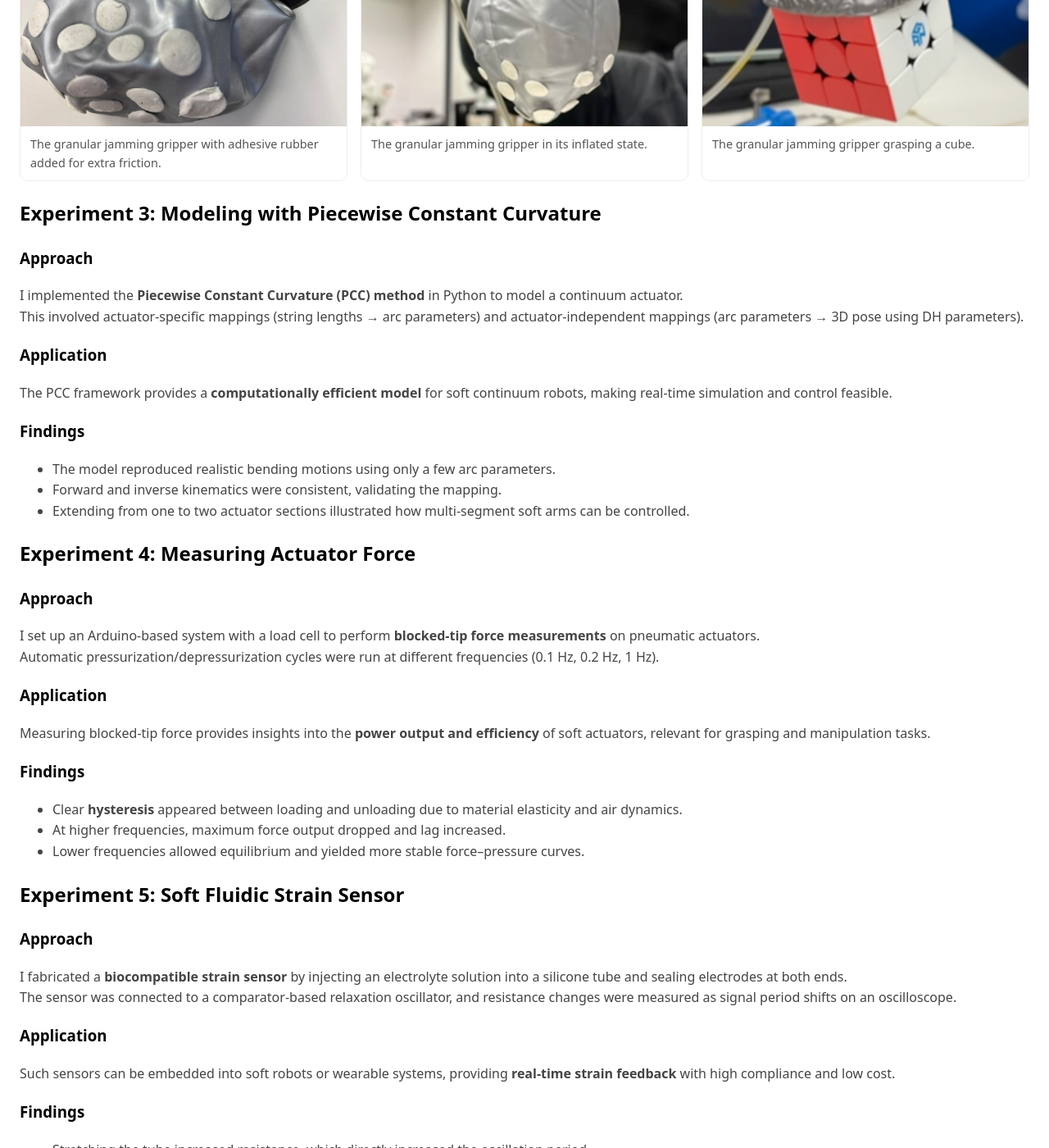
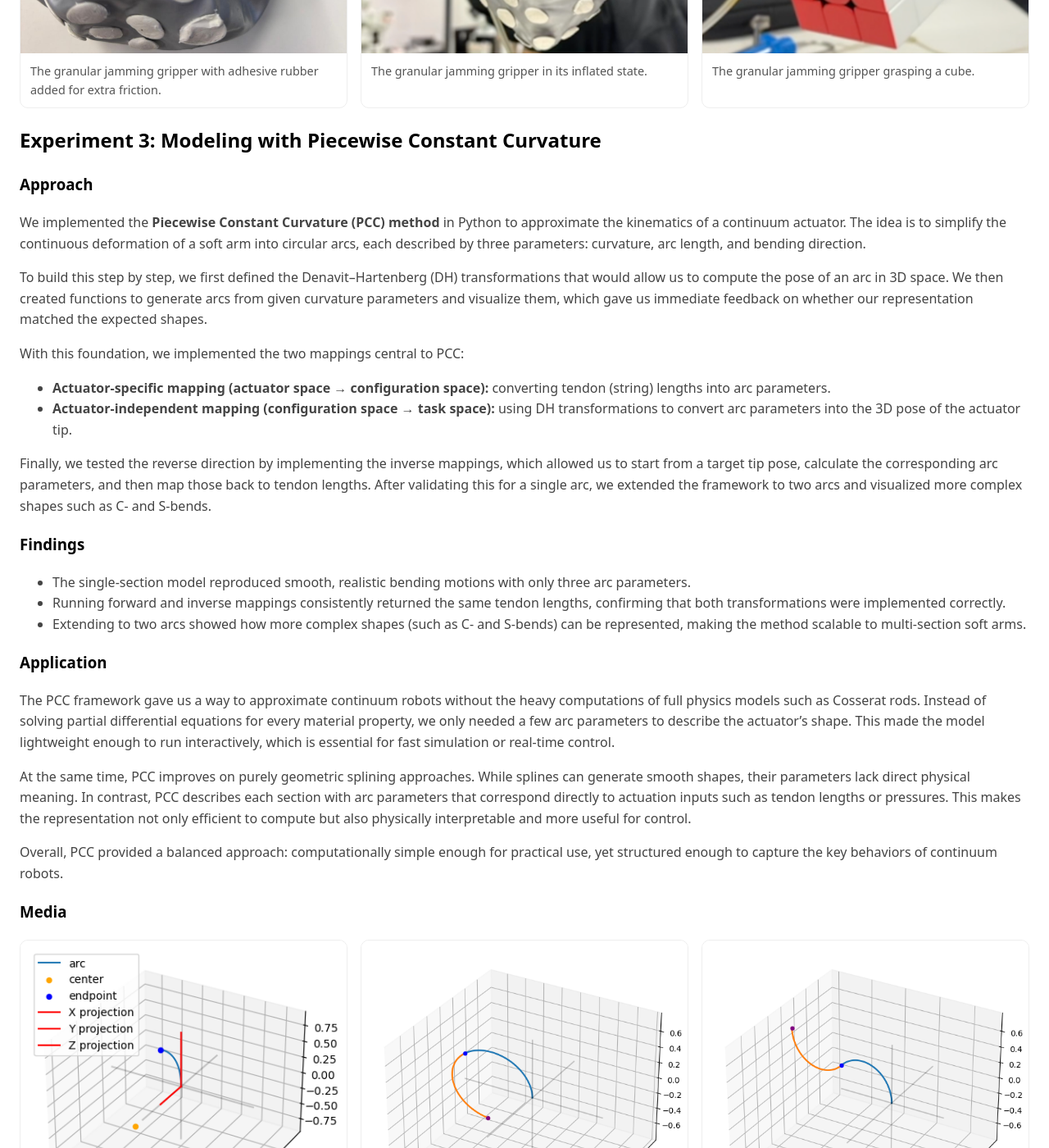
Before and after one commit to Jack-Klusmann/jack-klusmann.github.io, a Jekyll site: the page built from _projects/experiments_in_soft_robotics.md, in a window 1280 px wide and 1400 px high, scrolled down 2835 px. Shown: the whole window at 82% size. Built offline with Jekyll 4.4.1, drawn with Linux system fonts in a browser that asks for light colours; some of the changed text lies outside the part shown.

Commit message:
Updated project

```diff
--- a/_projects/experiments_in_soft_robotics.md
+++ b/_projects/experiments_in_soft_robotics.md
@@ -61,7 +52,7 @@ These experiments showed how different design strategies trade off **precision v
   </figure>
 
   <figure>
-    <img src="/assets/soft/initial.jpeg" alt="Tentacle Gripper">
+    <img src="/assets/soft/initial.png" alt="Tentacle Gripper">
     <figcaption>Preliminary design of a tentacle-like gripper.</figcaption>
   </figure>
 
@@ -110,16 +101,47 @@ These experiments showed that, unlike rigid grippers that require carefully plan
 
 ## Experiment 3: Modeling with Piecewise Constant Curvature
 ### Approach
-I implemented the **Piecewise Constant Curvature (PCC) method** in Python to model a continuum actuator.
-This involved actuator-specific mappings (string lengths → arc parameters) and actuator-independent mappings (arc parameters → 3D pose using DH parameters).
+We implemented the **Piecewise Constant Curvature (PCC) method** in Python to approximate the kinematics of a continuum actuator. The idea is to simplify the continuous deformation of a soft arm into circular arcs, each described by three parameters: curvature, arc length, and bending direction.
+
+To build this step by step, we first defined the Denavit–Hartenberg (DH) transformations that would allow us to compute the pose of an arc in 3D space. We then created functions to generate arcs from given curvature parameters and visualize them, which gave us immediate feedback on whether our representation matched the expected shapes.
+
+With this foundation, we implemented the two mappings central to PCC:
+- **Actuator-specific mapping (actuator space → configuration space):** converting tendon (string) lengths into arc parameters.
+- **Actuator-independent mapping (configuration space → task space):** using DH transformations to convert arc parameters into the 3D pose of the actuator tip.
+
+Finally, we tested the reverse direction by implementing the inverse mappings, which allowed us to start from a target tip pose, calculate the corresponding arc parameters, and then map those back to tendon lengths. After validating this for a single arc, we extended the framework to two arcs and visualized more complex shapes such as C- and S-bends.
+
+### Findings
+- The single-section model reproduced smooth, realistic bending motions with only three arc parameters.
+- Running forward and inverse mappings consistently returned the same tendon lengths, confirming that both transformations were implemented correctly.
+- Extending to two arcs showed how more complex shapes (such as C- and S-bends) can be represented, making the method scalable to multi-section soft arms.
 
 ### Application
-The PCC framework provides a **computationally efficient model** for soft continuum robots, making real-time simulation and control feasible.
+The PCC framework gave us a way to approximate continuum robots without the heavy computations of full physics models such as Cosserat rods. Instead of solving partial differential equations for every material property, we only needed a few arc parameters to describe the actuator’s shape. This made the model lightweight enough to run interactively, which is essential for fast simulation or real-time control.
 
-### Findings
-- The model reproduced realistic bending motions using only a few arc parameters.
-- Forward and inverse kinematics were consistent, validating the mapping.
-- Extending from one to two actuator sections illustrated how multi-segment soft arms can be controlled.
+At the same time, PCC improves on purely geometric splining approaches. While splines can generate smooth shapes, their parameters lack direct physical meaning. In contrast, PCC describes each section with arc parameters that correspond directly to actuation inputs such as tendon lengths or pressures. This makes the representation not only efficient to compute but also physically interpretable and more useful for control.
+
+Overall, PCC provided a balanced approach: computationally simple enough for practical use, yet structured enough to capture the key behaviors of continuum robots.
+
+### Media
+<div class="grid media-grid">
+
+  <figure>
+    <img src="/assets/soft/single_arc.png" alt="Granular Jamming Gripper">
+    <figcaption>PCC model for a single actuator arc.</figcaption>
+  </figure>
+
+  <figure>
+    <img src="/assets/soft/double_arc_c.png" alt="Granular Jamming Gripper">
+    <figcaption>PCC model of a two-section actuator forming a C-shape.</figcaption>
+  </figure>
+
+  <figure>
+    <img src="/assets/soft/double_arc_s.png" alt="Granular Jamming Gripper">
+    <figcaption>PCC model of a two-section actuator forming an S-shape.</figcaption>
+  </figure>
+
+</div>
 
 
 ## Experiment 4: Measuring Actuator Force
```
Also changed, not shown: other parts of _projects/experiments_in_soft_robotics.md (+0 -9 lines), assets/soft/double_arc_c.png (added), assets/soft/double_arc_s.png (added), assets/soft/single_arc.png (added), 2 other files.
